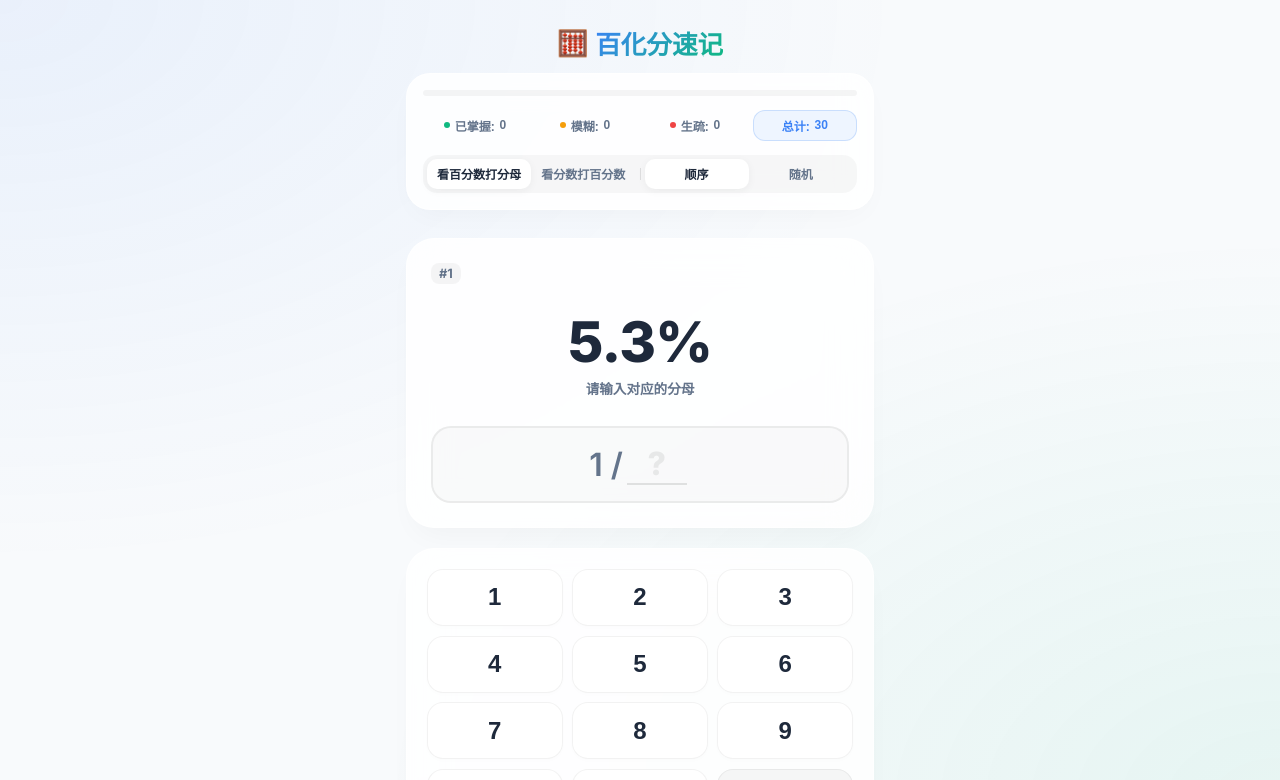
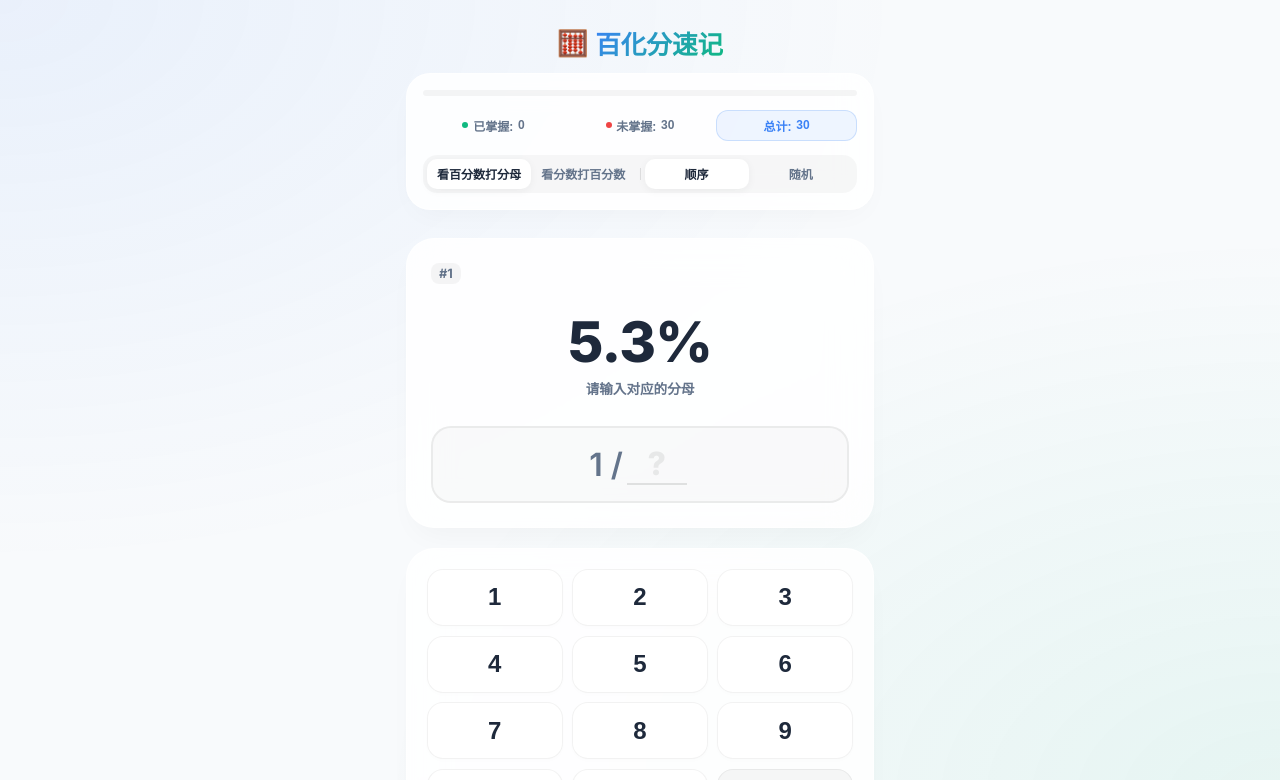
Before and after one commit to troses3/baihuafen-fuxi, a React (Vite) app: page / in a window 1280 px wide. Shown: the top 780 px of the page. Built offline with nearby package versions, Linux system fonts and the light colour scheme.

Commit message:
Refactor: Streamline top stats and filter bar to binary states (已掌握 / 未掌握)

```diff
--- a/src/App.jsx
+++ b/src/App.jsx
@@ -73,9 +73,8 @@ function App() {
   useEffect(() => {
     if (items.length > 0) {
       const known = items.filter(i => i.status === 'known').length;
-      const unsure = items.filter(i => i.status === 'unsure').length;
-      const unknown = items.filter(i => i.status === 'unknown').length;
-      setStats({ known, unsure, unknown });
+      const unknown = items.filter(i => i.status !== 'known').length;
+      setStats({ known, unknown });
       localStorage.setItem(STORAGE_KEY, JSON.stringify(items));
     }
   }, [items]);
@@ -262,14 +261,12 @@ function App() {
       setFilter('all');
       return;
     }
-    const count = targetFilter === 'known' ? stats.known :
-                  targetFilter === 'unsure' ? stats.unsure :
-                  targetFilter === 'unknown' ? stats.unknown : 0;
+    const count = targetFilter === 'known' ? stats.known : stats.unknown;
     if (count === 0) {
-      alert(`当前没有处于“${targetFilter === 'known' ? '已掌握' : targetFilter === 'unsure' ? '模糊' : '生疏'}”状态的题目！`);
+      alert(`当前没有处于“${targetFilter === 'known' ? '已掌握' : '未掌握'}”状态的题目！`);
       return;
     }
-    const targetIndex = items.findIndex(i => i.status === targetFilter);
+    const targetIndex = items.findIndex(i => targetFilter === 'known' ? i.status === 'known' : i.status !== 'known');
     if (targetIndex !== -1) {
       setFilter(targetFilter);
       setCurrentIndex(targetIndex);
@@ -280,9 +277,8 @@ function App() {
 
   const getStatusColor = (status) => {
     switch(status) {
-      case 'known': return 'rgba(16, 185, 129, 0.8)';
-      case 'unsure': return 'rgba(245, 158, 11, 0.8)';
-      case 'unknown': return 'rgba(239, 68, 68, 0.8)';
+      case 'known': return 'rgba(16, 185, 129, 0.85)';
+      case 'unknown': return 'rgba(239, 68, 68, 0.85)';
       default: return 'rgba(107, 114, 128, 0.8)';
     }
   };
@@ -315,20 +311,12 @@ function App() {
               已掌握: <span className="stat-count">{stats.known}</span>
             </button>
             <button
-              className={`stat-item ${filter === 'unsure' ? 'active-unsure' : ''}`}
-              onClick={() => handleFilterClick('unsure')}
-              title="只复习模糊"
-            >
-              <span className="dot dot-unsure"></span>
-              模糊: <span className="stat-count">{stats.unsure}</span>
-            </button>
-            <button
               className={`stat-item ${filter === 'unknown' ? 'active-unknown' : ''}`}
               onClick={() => handleFilterClick('unknown')}
-              title="只复习生疏"
+              title="只复习未掌握"
             >
               <span className="dot dot-unknown"></span>
-              生疏: <span className="stat-count">{stats.unknown}</span>
+              未掌握: <span className="stat-count">{stats.unknown}</span>
             </button>
             <button
               className={`stat-item ${filter === 'all' ? 'active-all' : ''}`}
@@ -365,7 +353,7 @@ function App() {
             <span className="item-index">#{currentItem.id}</span>
             {currentItem.status !== 'new' && (
               <span className="status-badge" style={{ backgroundColor: getStatusColor(currentItem.status) }}>
-                {currentItem.status === 'known' ? '熟练' : currentItem.status === 'unsure' ? '模糊' : '生疏'}
+                {currentItem.status === 'known' ? '已掌握' : '未掌握'}
               </span>
             )}
           </div>
```
